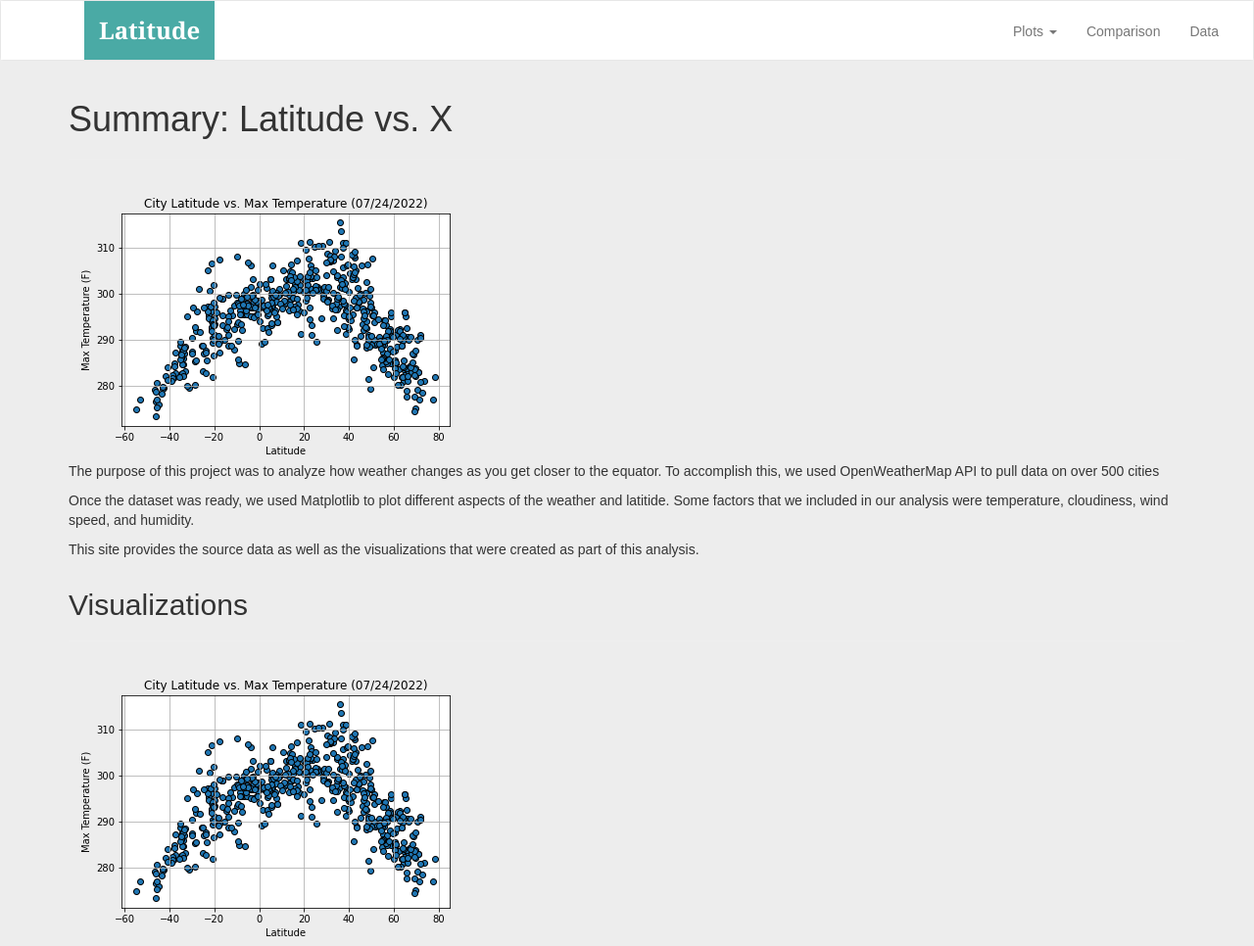
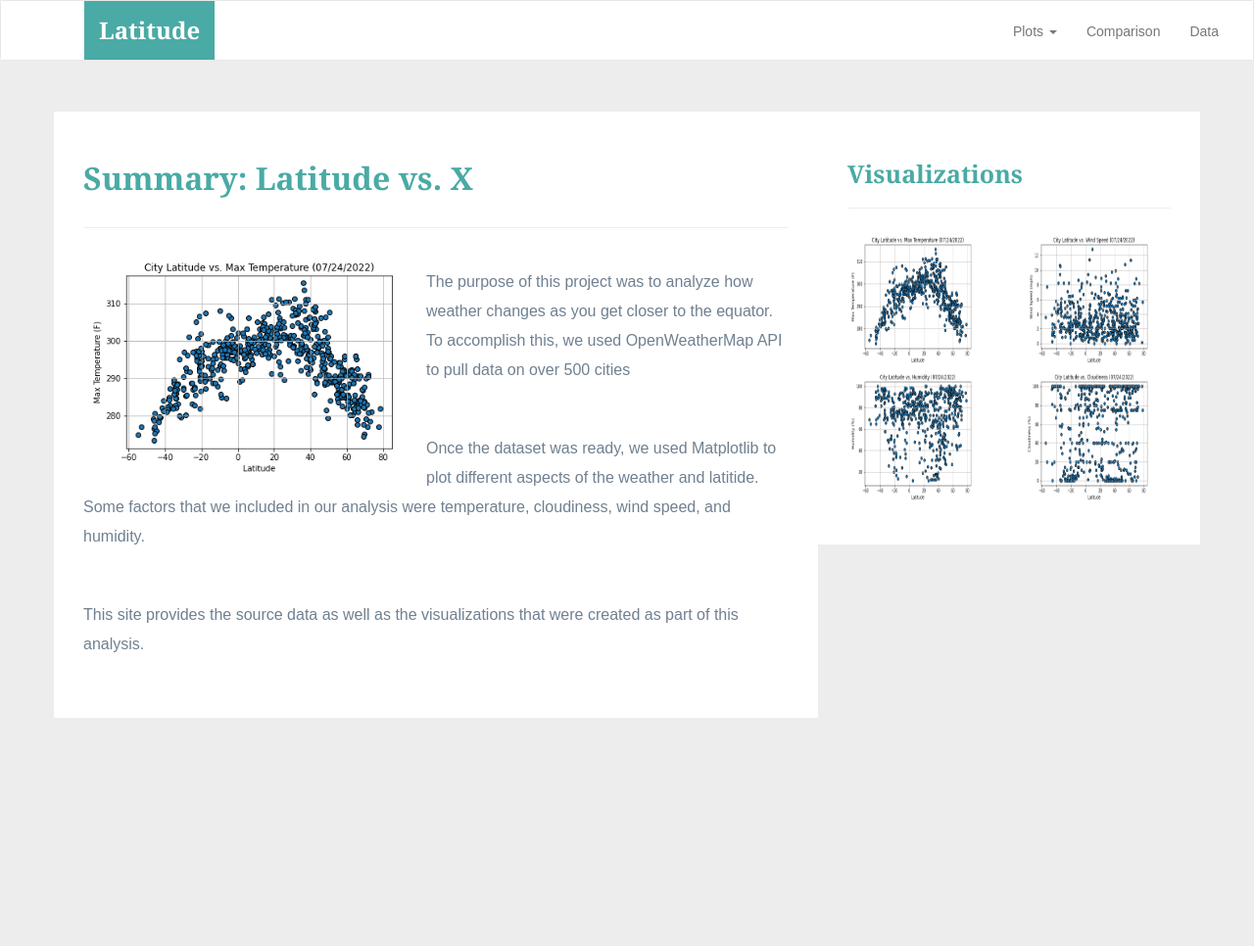
Before and after one commit to aimeevu/web-design-challenge, a plain HTML site: page index.html in a window 1280 px wide. Shown: the top 966 px of the page at 98% size. After the commit the page ends 883 px from the top, so only its background shows below. Drawn offline with nearby package versions, Linux system fonts and the light colour scheme.

Commit message:
Added styling to index.html, still need to make grid work

```diff
--- a/assets/css/styles.css
+++ b/assets/css/styles.css
@@ -152,6 +152,11 @@ body {
   margin-right: 20px;
 }
 
+.description-image {
+  float:left;
+  width:350px;
+}
+
 /* Description content media query */
 @media only screen and (max-width: 767px) {
   /* override default class styling for positioning/padding */
@@ -169,9 +174,7 @@ body {
 
 /* ----IMAGE NAV START---- */
 #imageNav-area {
-  width: 100%;
-
-  /* Box-model */
+ /* Box-model */
   padding: 30px 30px 43px;
 
   /* Positioning */
--- a/index.html
+++ b/index.html
@@ -54,33 +54,41 @@
       <!-- End of navbar -->
 
       <div class="container">
-        <h1>Summary: Latitude vs. X</h1>
+        <div class="row">
+          <div class="col-sm-8 description-content">
+            <h1 class="description-header">Summary: Latitude vs. X</h1>
             <hr class="my-4">
-        <img src="visualizations/CityLatitudeVsMaxTemp.png">
-        <p>The purpose of this project was to analyze how weather changes as you get closer to the equator. To accomplish this, we used OpenWeatherMap API to pull data on over 500 cities</p>
-        <p>Once the dataset was ready, we used Matplotlib to plot different aspects of the weather and latitide. Some factors that we included in our analysis were temperature, cloudiness, wind speed, and humidity.</p>
-        <p>This site provides the source data as well as the visualizations that were created as part of this analysis.</p>
+            <img src="visualizations/CityLatitudeVsMaxTemp.png" class="description-image" style="float:left">
+            <p class="description-text">The purpose of this project was to analyze how weather changes as you get closer to the equator. To accomplish this, we used OpenWeatherMap API to pull data on over 500 cities</p>
+            <p class="description-text">Once the dataset was ready, we used Matplotlib to plot different aspects of the weather and latitide. Some factors that we included in our analysis were temperature, cloudiness, wind speed, and humidity.</p>
+            <p class="description-text">This site provides the source data as well as the visualizations that were created as part of this analysis.</p>
           </div>
 
-      <div class="container">
-        <h2>Visualizations</h2>
+          <div class="col-sm-4" id="imageNav-area">
+            <h2 class="imageNav-header">Visualizations</h2>
             <hr class="my-4">
             <div>
-            <div>
-                <img src="visualizations/CityLatitudeVsMaxTemp.png">
+              <div class="row">
+                <div class="col-md-6">
+                    <a href="temp.html"><img src="visualizations/CityLatitudeVsMaxTemp.png" class="imageNav-photo"></a>
                 </div>
-            <div>
-                <img src="visualizations/CityLatitudeVsWindSpeed.png">
+                <div class="col-md-6">
+                    <a href="wind.html"><img src="visualizations/CityLatitudeVsWindSpeed.png" class="imageNav-photo"></a>
                 </div>
-            <div>
-                <img src="visualizations/CityLatitudeVsHumidity.png">
               </div>
-            <div>
-                <img src="visualizations/CityLatitudeVsCloudiness.png">
+
+              <div class="row">
+                <div class="col-md-6">
+                    <a href="humidity.html"><img src="visualizations/CityLatitudeVsHumidity.png" class="imageNav-photo"></a>
+                </div>
+                <div class="col-md-6">
+                    <a href="cloudiness.html"><img src="visualizations/CityLatitudeVsCloudiness.png" class="imageNav-photo"></a>
                 </div>
               </div>
             </div>
-
+          </div>
+        </div>
+      </div>
 <!-- jQuery CDN -->
 <script type="text/javascript" src="https://code.jquery.com/jquery-2.1.4.min.js"></script>
 
```
Also changed, not shown: temp.html (+3 -0 lines). Lines whose indentation alone changed are shown as unchanged.
